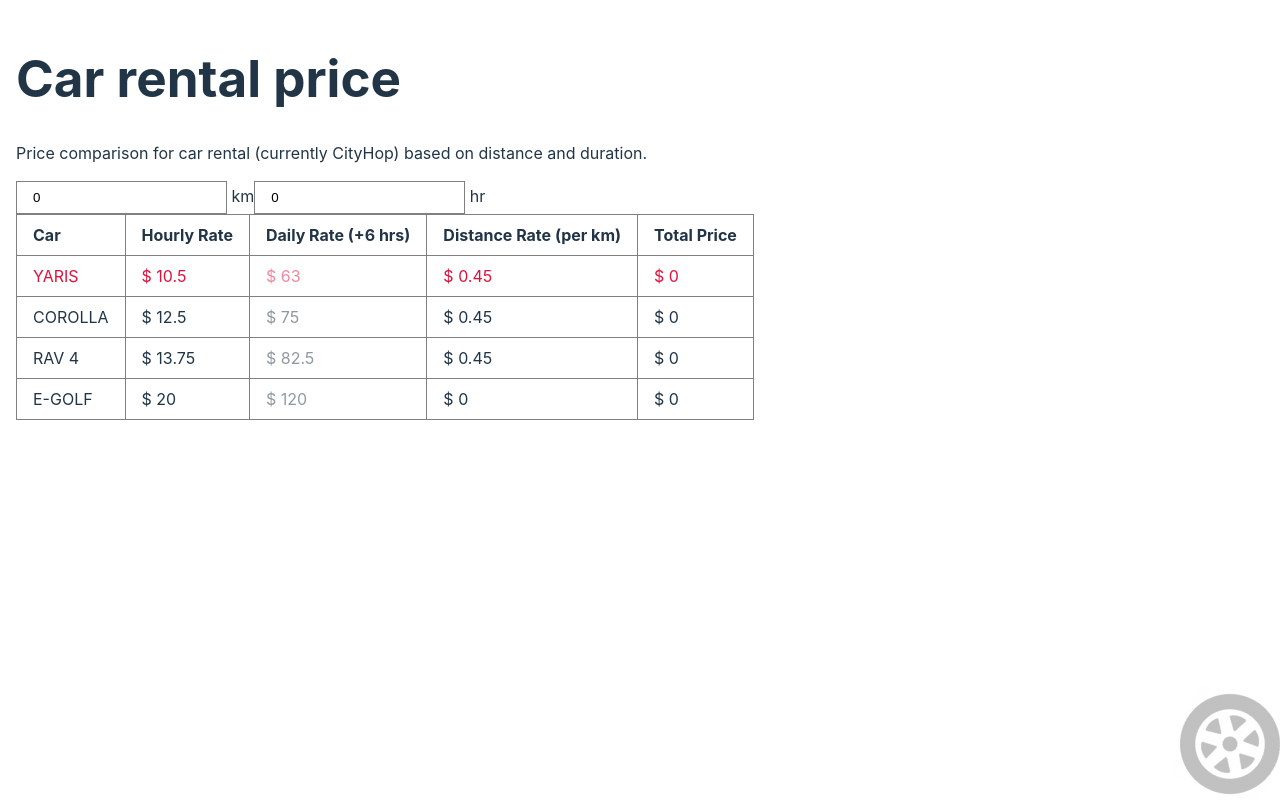
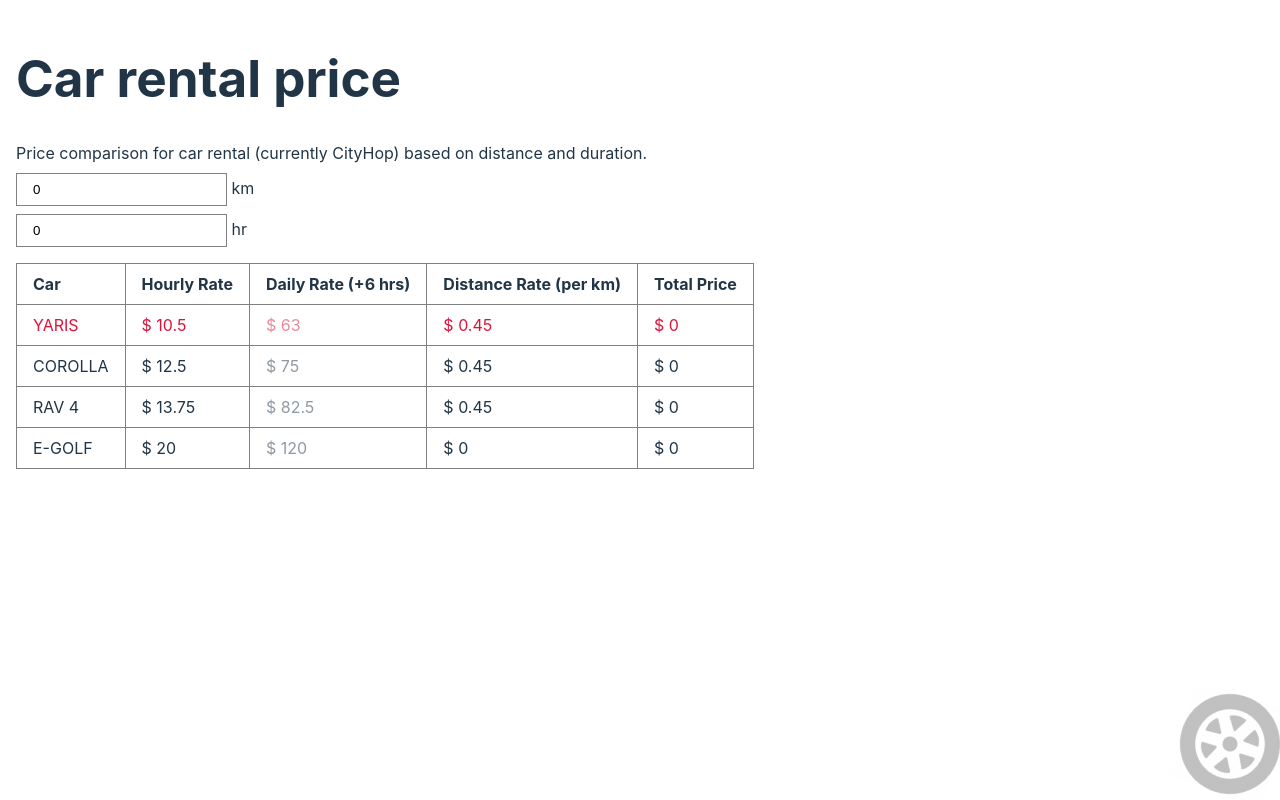
Before and after one commit to aungkyawhein/car-rental-nz, a React (Vite) app: page / in a window 1280 px wide. Built offline with nearby package versions, Linux system fonts and the light colour scheme.

Commit message:
Update styles

```diff
--- a/src/App.css
+++ b/src/App.css
@@ -26,6 +26,7 @@
 }
 
 table {
+  margin-top: 1rem;
   background-color: gray;
   border-spacing: 1px;
 
@@ -52,8 +53,15 @@
   }
 }
 
+p,
+label {
+  display: block;
+  margin: 0.5rem 0;
+}
+
 .cars {
   display: none;
+  margin-top: 1rem;
   flex-direction: column;
   gap: 1rem;
 }
```
